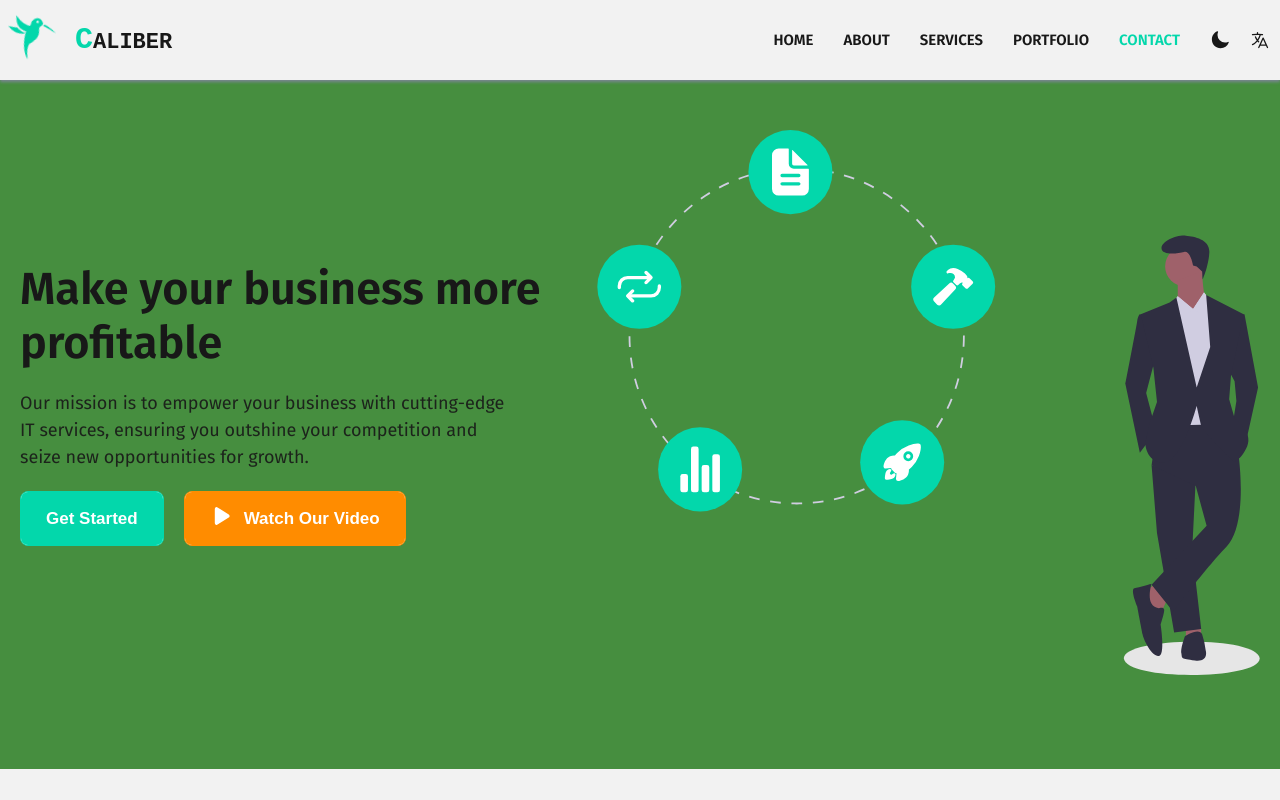
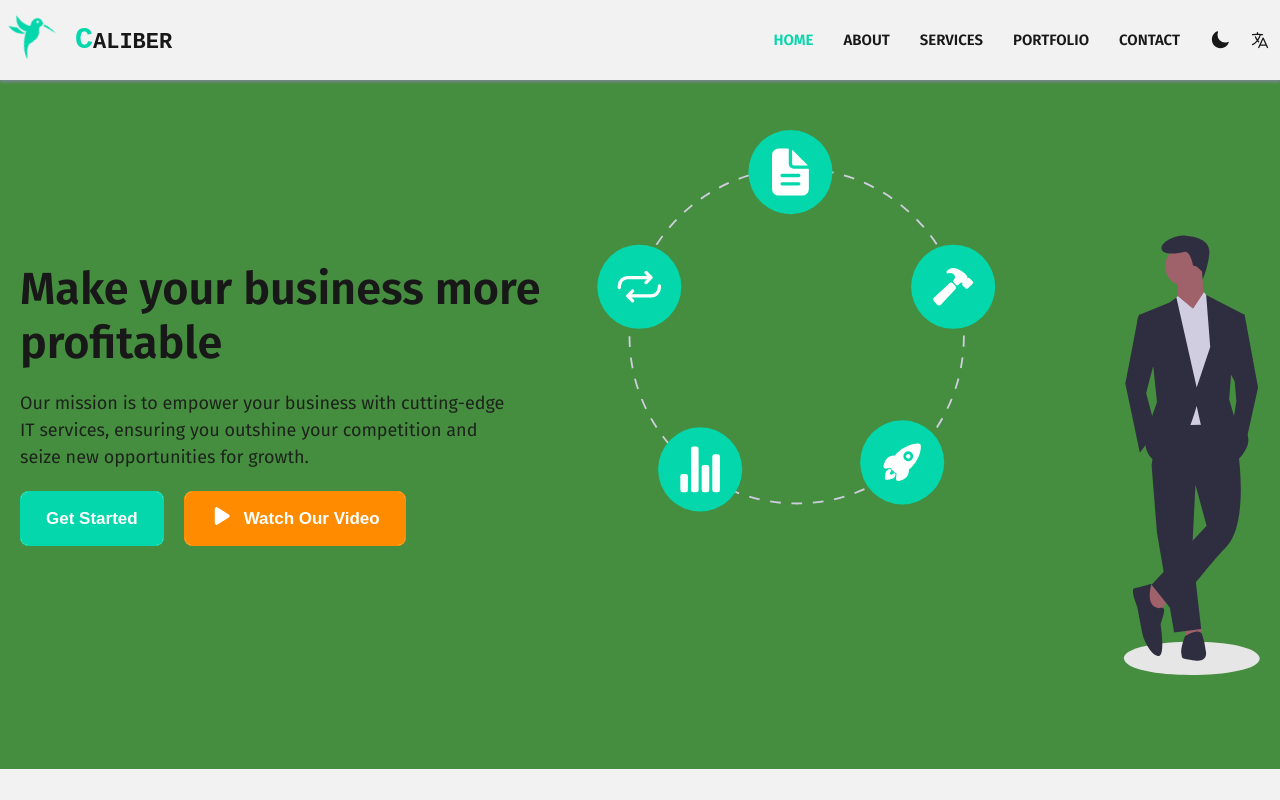
Before and after one commit to BakhodirAbdullayev/caliber, a React (Vite) app: page / in a window 1280 px wide. Shown: the top 800 px of the page. Built offline with nearby package versions, Linux system fonts and the light colour scheme.

Commit message:
navlink bug fixed

```diff
--- a/src/App.tsx
+++ b/src/App.tsx
@@ -7,18 +7,18 @@ import { theme } from "./utils/theme";
 export interface IContext {
   mode: "light" | "dark";
   setMode: React.Dispatch<React.SetStateAction<"light" | "dark">>;
-  active: string;
-  setActive: React.Dispatch<React.SetStateAction<string>>;
+  // active: string;
+  // setActive: React.Dispatch<React.SetStateAction<string>>;
 }
 export const DataContext = createContext<IContext | null>(null);
 function App() {
   const [mode, setMode] = useState<"light" | "dark">("light");
-  const [active, setActive] = useState<string>("home");
+  // const [active, setActive] = useState<string>("home");
 
   return (
     <>
       <ThemeProvider theme={theme[mode]}>
-        <DataContext.Provider value={{ active, setActive, mode, setMode }}>
+        <DataContext.Provider value={{ mode, setMode }}>
           <Layout>
             <Home />
           </Layout>
--- a/src/components/Navbar/index.tsx
+++ b/src/components/Navbar/index.tsx
@@ -14,13 +14,7 @@ import {
   Wrapper,
 } from "./Navbar.styles";
 
-const linksArray: string[] = [
-  "home",
-  "about",
-  "services",
-  "portfolio",
-  "contact",
-];
+const linksArray: string[] = ["", "about", "services", "portfolio", "contact"];
 
 const langs: string[] = ["en", "ru", "uz"];
 
@@ -28,6 +22,16 @@ const Navbar: React.FC = () => {
   const [open, setOpen] = useState<boolean>(false);
   const mydata = useContext(DataContext);
   const ref = useRef<HTMLDivElement>(null);
+
+  const [hash, setHash] = useState(window.location.hash.replace("#", ""));
+  // useEffect(() => {
+  //   const getHash = () => {
+  //     setHash(window.location.hash.replace("#", ""));
+  //   };
+  //   window.addEventListener("click", getHash);
+  //   getHash();
+  //   return window.addEventListener("click", getHash);
+  // }, []);
 
   const { t, i18n } = useTranslation();
 
@@ -63,7 +67,7 @@ const Navbar: React.FC = () => {
               duration: 0.5,
             }}
           >
-            <a href="/" onClick={() => mydata?.setActive("home")}>
+            <a href="/">
               <Logo type="main" />
             </a>
           </motion.div>
@@ -96,12 +100,12 @@ const Navbar: React.FC = () => {
               >
                 {linksArray.map((link, idx) => (
                   <NavLink
-                    className={mydata?.active === link ? "active" : "nonActive"}
+                    className={hash === link ? "active" : "nonActive"}
                     href={"#" + link}
                     key={idx}
-                    onClick={() => mydata?.setActive(link)}
+                    onClick={() => setHash(link)}
                   >
-                    {t(link)}
+                    {link === "" ? t("home") : t(link)}
                   </NavLink>
                 ))}
               </NavLinks>
--- a/src/pages/Home/index.tsx
+++ b/src/pages/Home/index.tsx
@@ -1,5 +1,5 @@
 import React from "react";
-import { DataContext } from "../../App";
+// import { DataContext } from "../../App";
 import About from "../../components/About";
 import Contact from "../../components/Contact";
 import Portfolio from "../../components/Portfolio";
@@ -13,25 +13,29 @@ import {
 } from "./Home.styles";
 
 const Home: React.FC = () => {
-  const mydata = React.useContext(DataContext);
+  // const mydata = React.useContext(DataContext);
 
-  const scroll = () => {
-    const sections = document.querySelectorAll("section");
-    sections.forEach((sec) => {
-      const top = window.scrollY;
-      const offset = sec.offsetTop;
-      const height = sec.offsetHeight;
-      const id = sec.getAttribute("id");
+  // useEffect(() => {
+  //   const scroll = () => {
+  //     const sections = document.querySelectorAll("section");
+  //     sections.forEach((sec) => {
+  //       const top = window.scrollY;
+  //       const offset = sec.offsetTop;
+  //       const height = sec.offsetHeight;
+  //       const id = sec.getAttribute("id");
 
-      if (top >= offset && top < offset + height - 80) {
-        if (typeof id === "string") {
-          mydata?.setActive(id);
-        }
-      }
-    });
-  };
-  window.onscroll = () => scroll();
-
+  //       if (top >= offset && top < offset + height - 200) {
+  //         if (typeof id === "string") {
+  //           mydata?.setActive(id);
+  //         }
+  //       }
+  //     });
+  //   };
+  //   window.onscroll = () => scroll();
+  //   scroll();
+  //   return (window.onscroll = () => scroll());
+  // }),
+  [];
   return (
     <HomeContainer>
       <SectionWrapper id="home">
```
